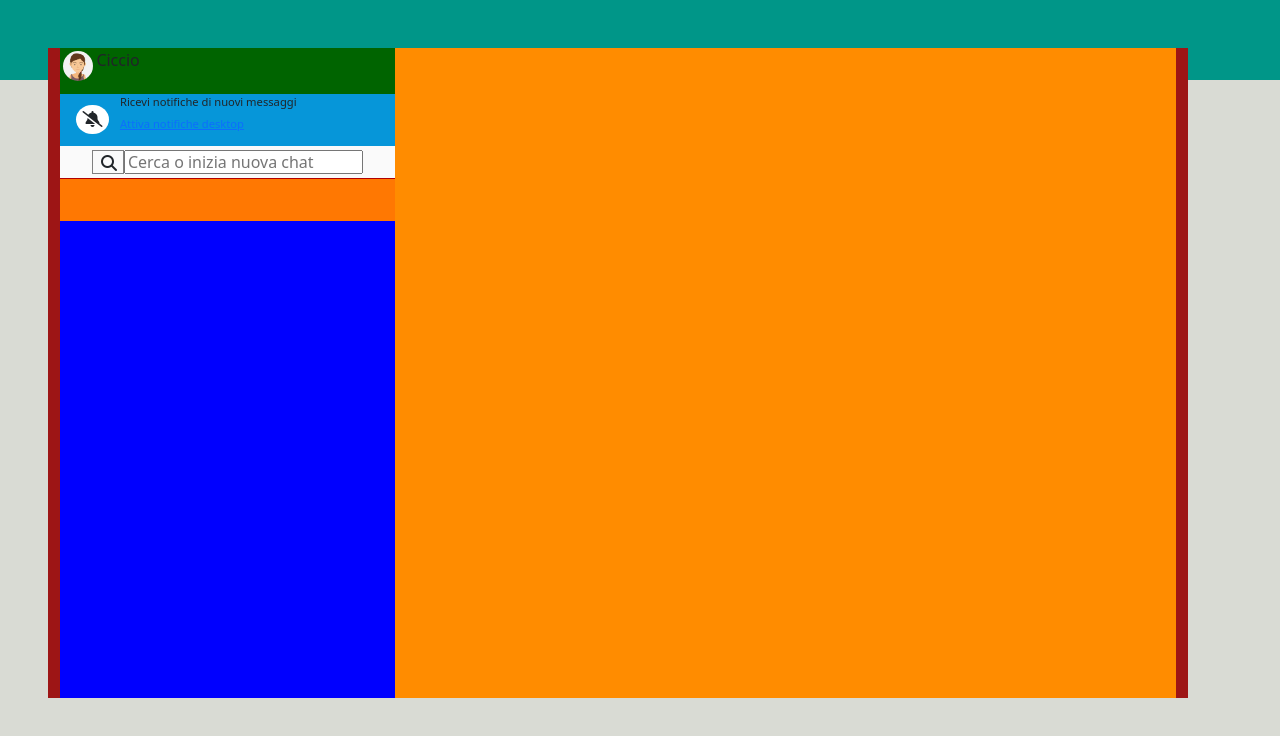
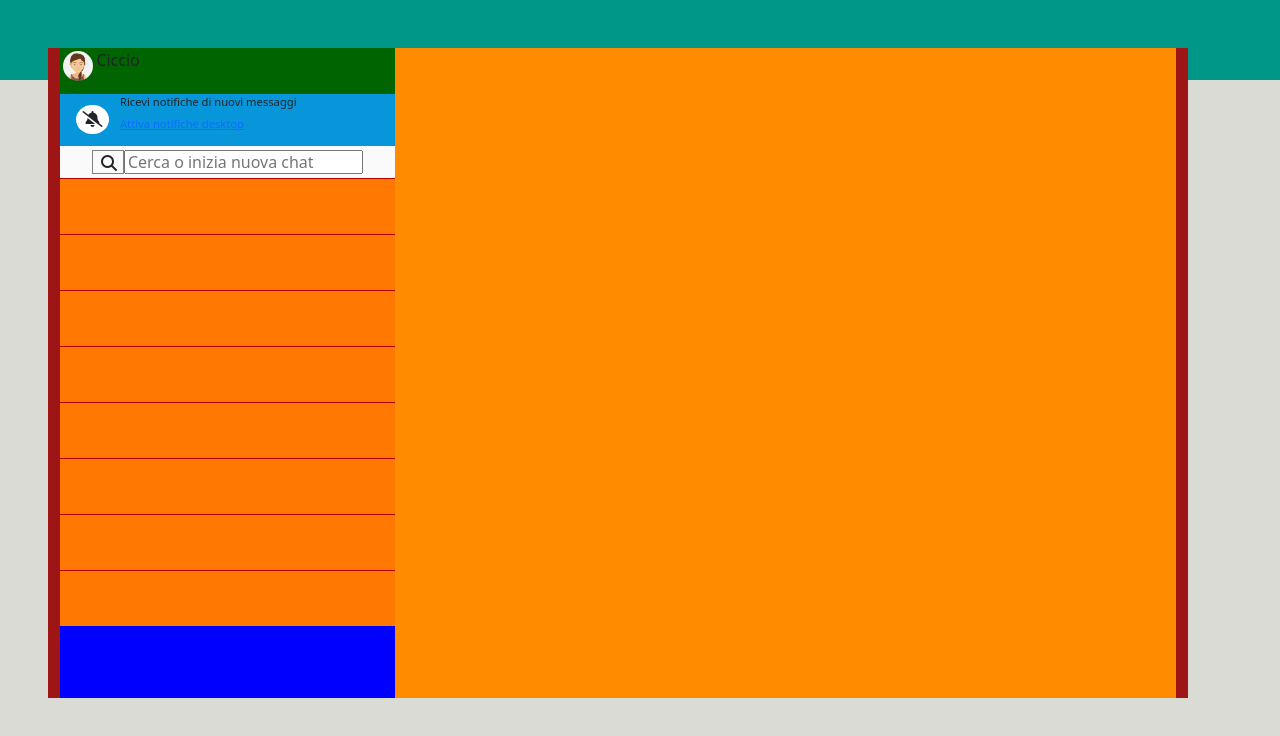
Before and after one commit to FrancescoLoCasto/vue-boolzapp, a plain HTML site: page index.html in a window 1280 px wide. Drawn offline with nearby package versions, Linux system fonts and the light colour scheme.

Commit message:
print on dom user list

```diff
--- a/css/style.css
+++ b/css/style.css
@@ -82,7 +82,7 @@
 }
 
 .contacts .user-contact{
-   height: 2.7rem;
+   height: 3.5rem;
    background-color: #ff7802;
    display: flex;
    align-items: center;
--- a/index.html
+++ b/index.html
@@ -51,8 +51,8 @@
                      </div>
 
                      <div class="contacts">
-                        <div class="user-contact">
-
+                        <div class="user-contact" :class="(index === messageIndex) ? 'change-color-back' : ''" v-for="contact, index in contacts" @click="forChangeTheContact(index)">
+                           <img src="" alt="">
                         </div>
                      </div>
 
--- a/js/script.js
+++ b/js/script.js
@@ -174,7 +174,7 @@ createApp({
 
   methods: {
     forChangeTheContact(index){
-
+        this.messageIndex = index
     }
   }
 }).mount('#app')
```
